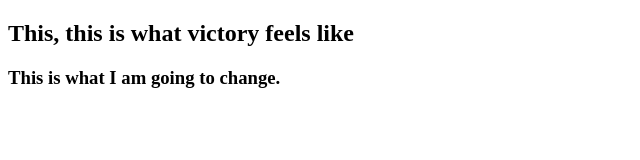
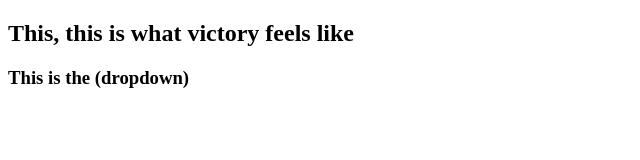
Before and after one commit to krishna-tech-vision/myLocalRepo, a plain HTML site: page index.html in a window 1280 px wide. Shown: the whole page, without its empty margins (0-640 px from the left). Drawn offline with Linux system fonts and the light colour scheme.

```diff
--- a/index.html
+++ b/index.html
@@ -7,6 +7,6 @@
 </head>
 <body>
     <h2>This, this is what victory feels like</h2>
-    <h3>This is what I am going to change.</h3>
+    <h3>This is the (dropdown)</h3>
 </body>
 </html>
```
